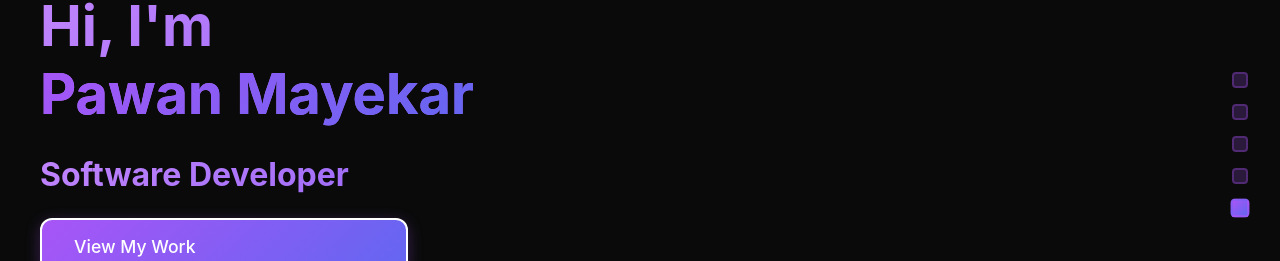
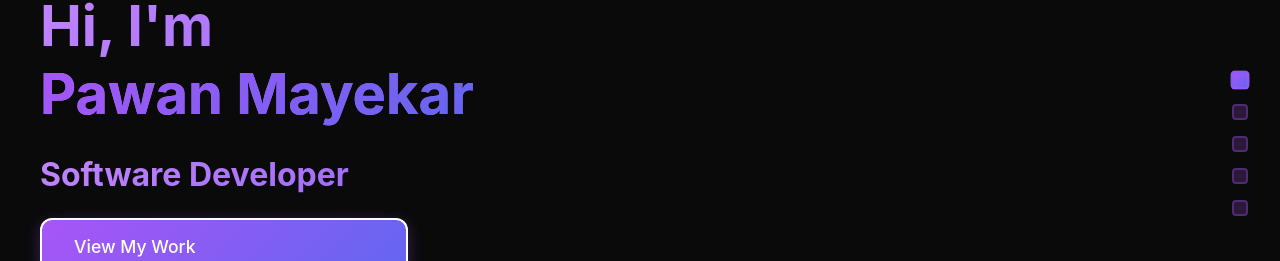
Before and after one commit to PawanMayekar/portfolio, a React (Create React App) app: page / in a window 1280 px wide. Shown: the part 256-517 px from the top of the page. Built offline with nearby package versions, Linux system fonts and the light colour scheme.

Commit message:
navblocks

```diff
--- a/src/components/NavBlocks.jsx
+++ b/src/components/NavBlocks.jsx
@@ -10,6 +10,9 @@ const NavBlocks = () => {
     { id: 'projects', label: 'Projects' },
     { id: 'contact', label: 'Contact' }
   ];
+
+  const NavBlocks = () => {
+    const [activeSection, setActiveSection] = useState('home');
 
     useEffect(() => {
       const handleScroll = () => {
@@ -32,6 +35,9 @@ const NavBlocks = () => {
       window.addEventListener('scroll', handleScroll);
       return () => window.removeEventListener('scroll', handleScroll);
     }, []);
+
+    // ... rest of the component
+  };
 
   const handleBlockClick = (id) => {
     const element = document.getElementById(id);
```
Also changed, not shown: 1 other file (tests, documents, lock files or other folders). Lines whose indentation alone changed are shown as unchanged.
